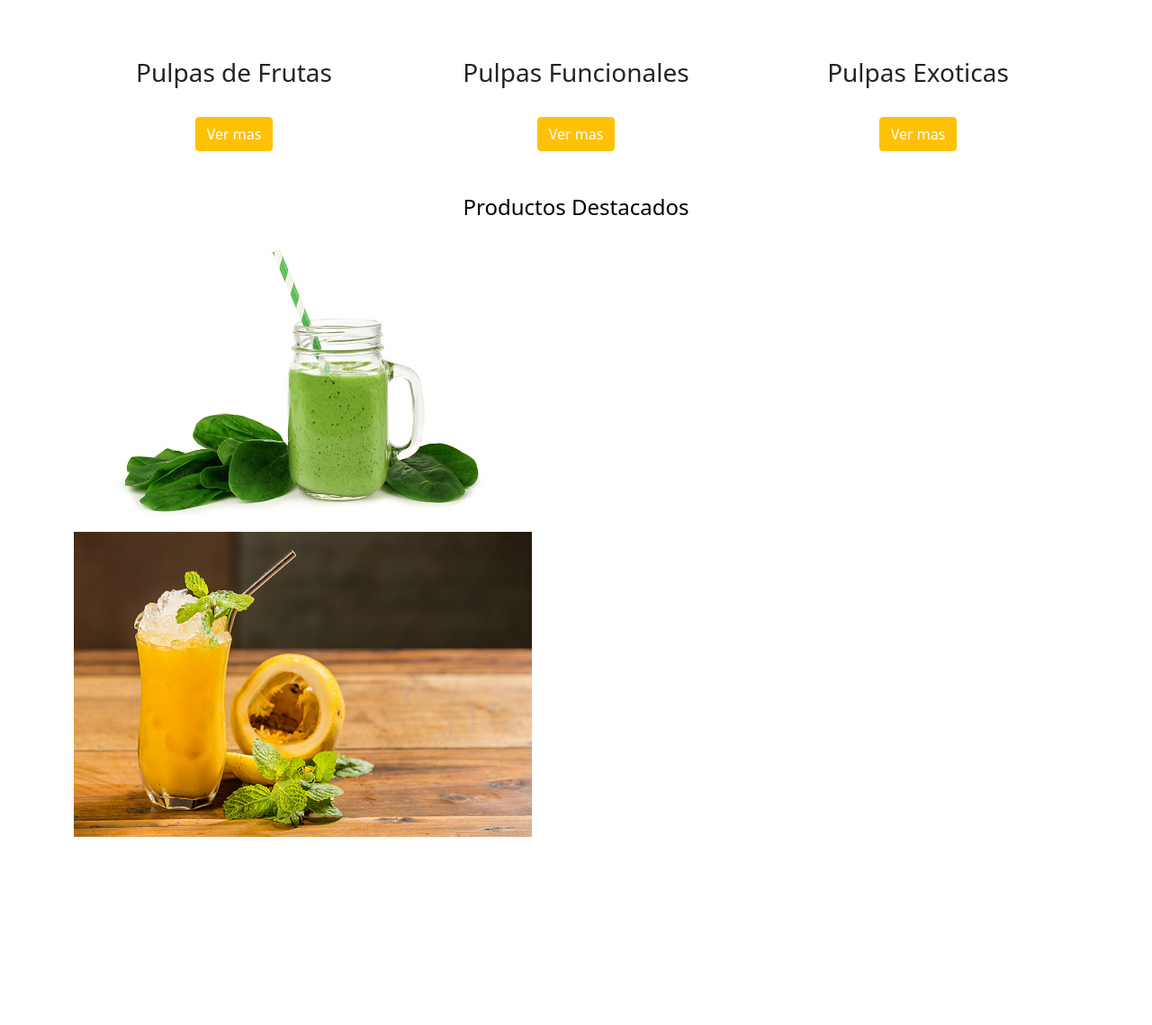
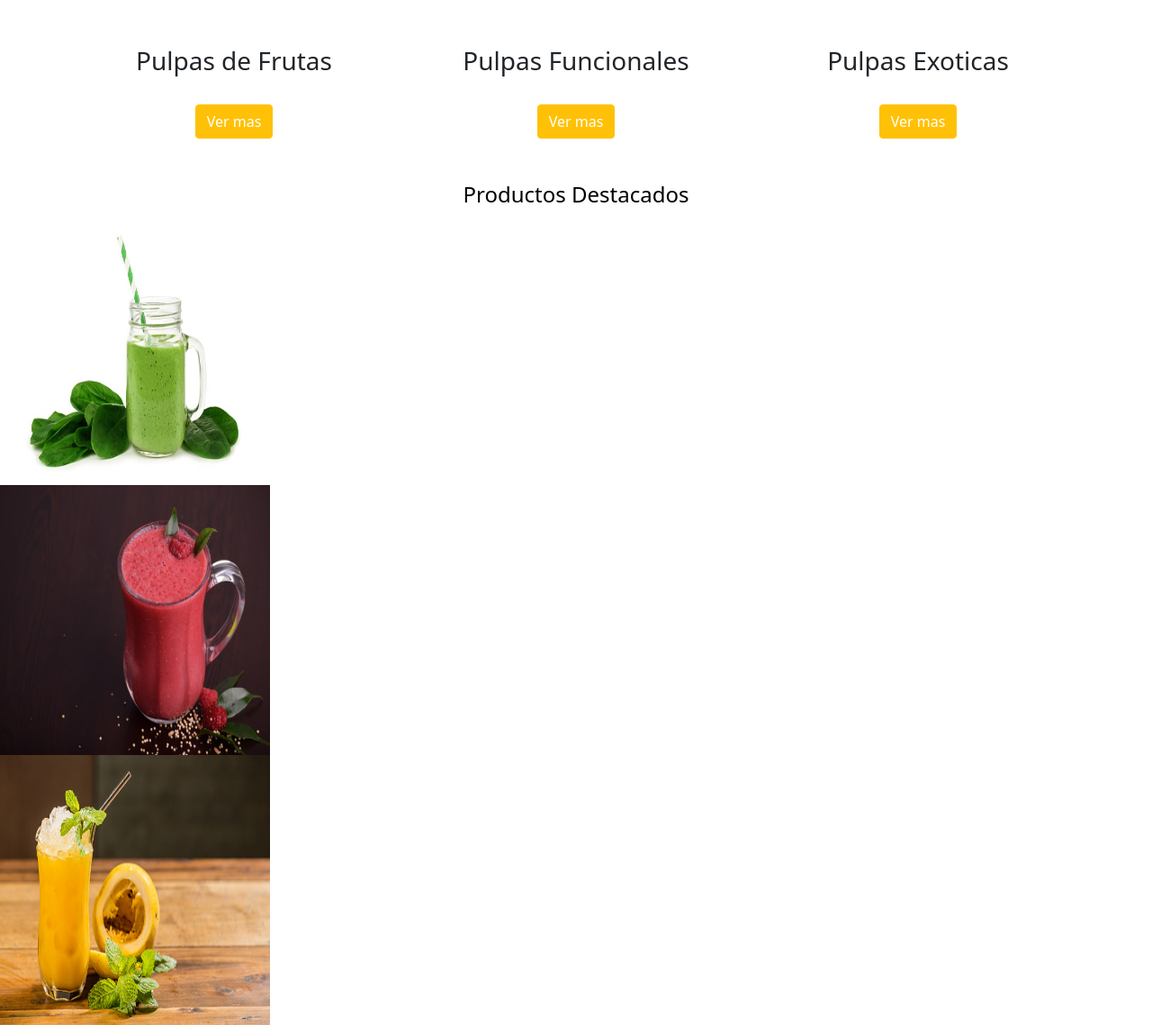
Before and after one commit to cesarpava1/sitio-web-cesar, a plain HTML site: page index.html in a window 1280 px wide. Shown: the part 1128-2267 px from the top of the page at 90% size. Before the commit the page ends 2058 px from the top, so only its background shows below. Drawn offline with Linux system fonts and the light colour scheme; files whose address does not match are found by name.

Commit message:
IMAGENES PRODUCTOS

```diff
--- a/css/styles.css
+++ b/css/styles.css
@@ -139,3 +139,10 @@ ul.menu li{
     color: black;
     font-weight: 500;
 }
+
+ul,li{
+    margin: 0;
+    padding: 0;
+    list-style: none;
+    display: block;
+}
--- a/index.html
+++ b/index.html
@@ -107,24 +107,23 @@
         </div>
     </section>
 
-    <section class="banner3">
-        <div class="container">
-            <div class="row">
-                <div class="col-3 Jugos verdes">
-                <img src="C:\Users\CESAR\Documents\bootcamp\sitio_web\images\verdes.jpg" alt="Jugos verdes">
-                </div>
-            </div>
-            <div class="col-3 Sabores">
-                <img src="C:\Users\CESAR\Documents\bootcamp\sitio_web\images\maracuya.jpg" alt="Sabores">
+    <div class="container">
 
-            </div>
-        </div>
+    </div>
+    <ul class="slider">
+        <li id="slider1">
+            <img src="C:\Users\CESAR\Documents\bootcamp\sitio_web\images\verdes.jpg" alt="verdes" width="300" height="300">
+        </li>
+        <li id="slider2">
+            <img src="C:\Users\CESAR\Documents\bootcamp\sitio_web\images\frutos-rojos.jpg" alt="frutos rojos" width="300" height="300">
+        </li>
+        <li id="slider3">
+            <img src="C:\Users\CESAR\Documents\bootcamp\sitio_web\images\maracuya.jpg" alt="sabores" width="300" height="300">
+    </ul>
 
     </section>
 
-
-    </nav>
-    <section class=>
+    <section class="">
 
     </section>
     <footer>
```
Also changed, not shown: images/frutos-rojos.jpg (added).
